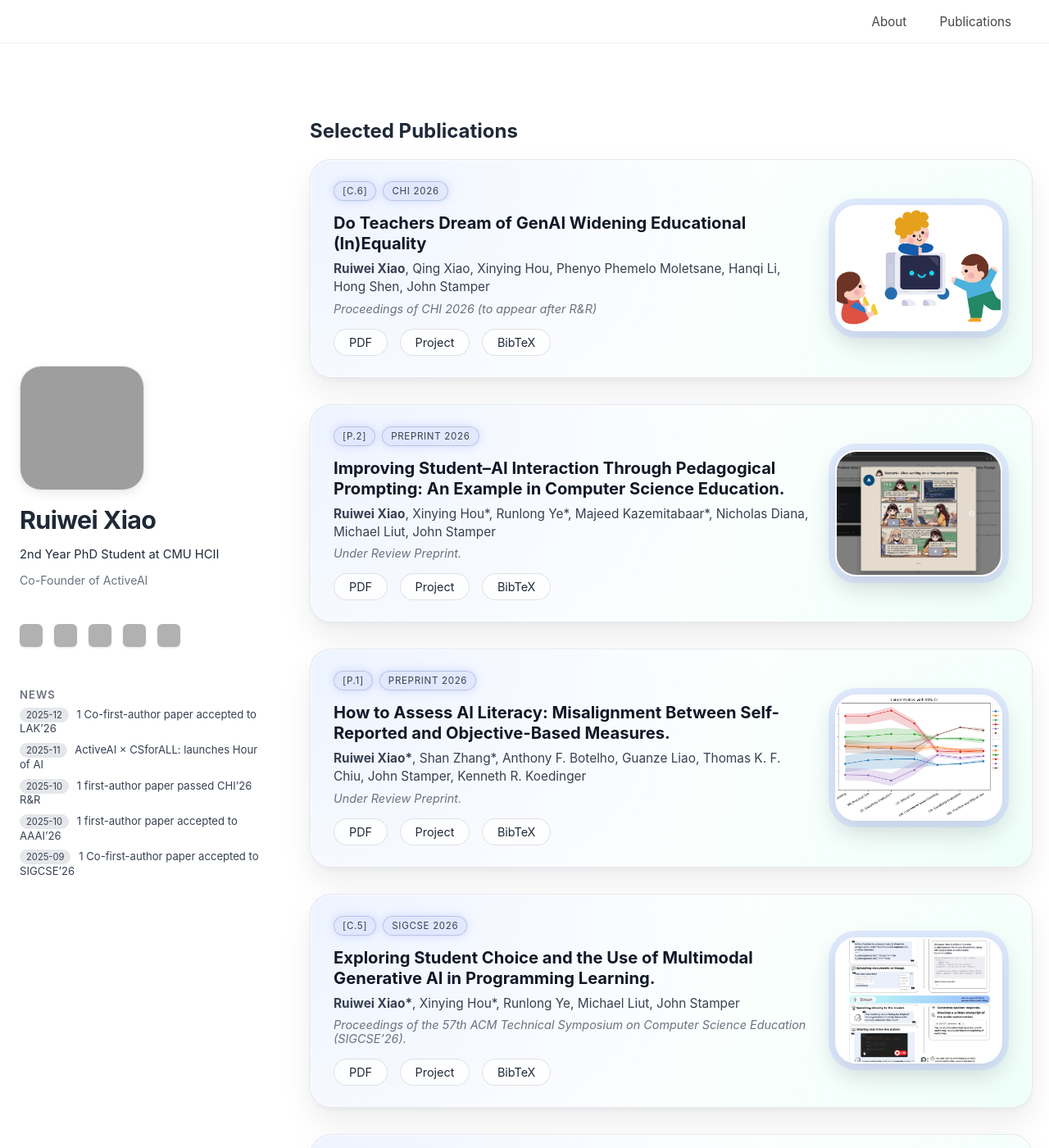
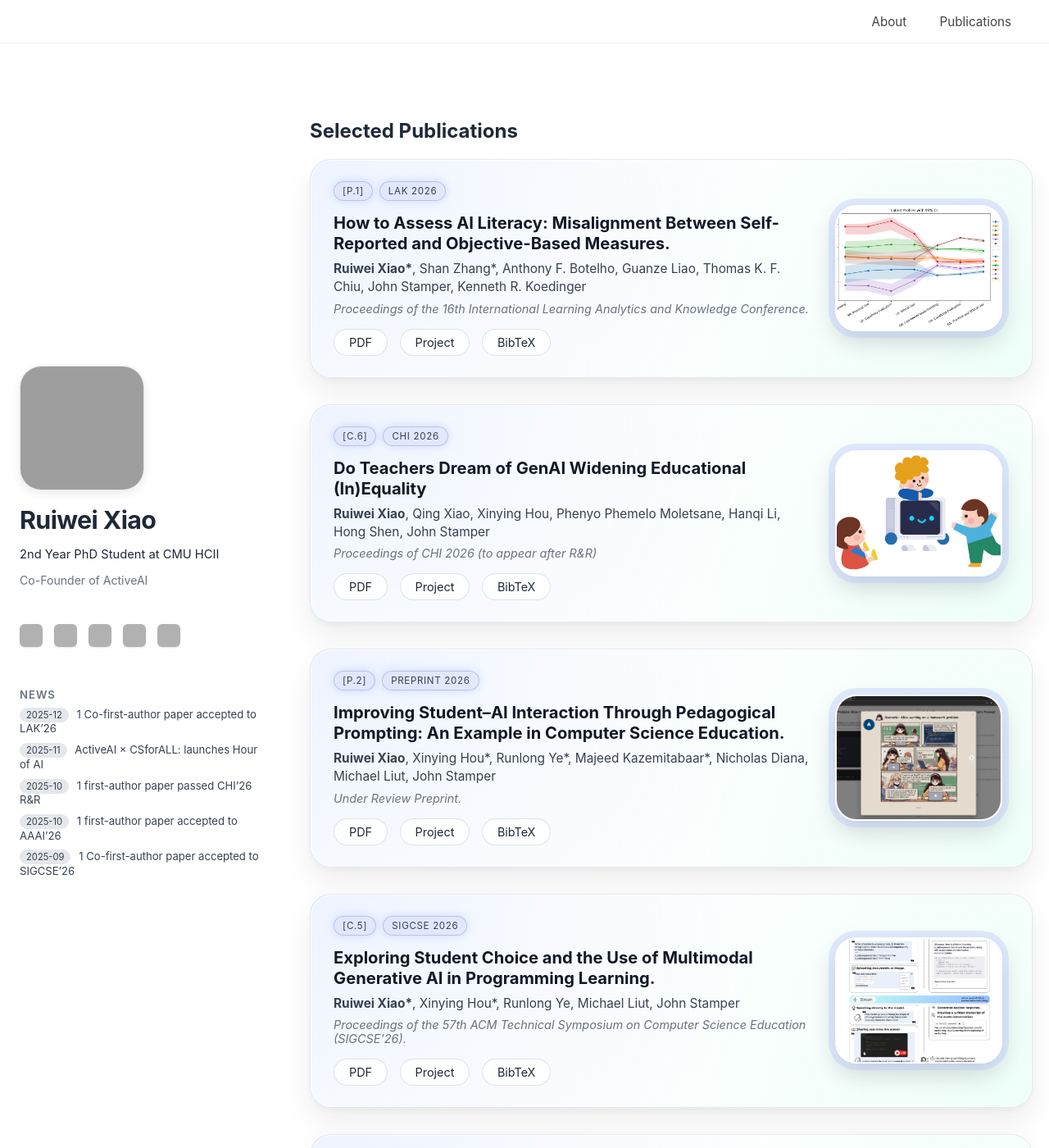
Before and after one commit to ruiwei-xiao/ruiwei-xiao.github.io, a Jekyll site: the page built from publications.md, in a window 1280 px wide and 1400 px high. Shown: the whole window at 82% size. Built offline with Jekyll 4.4.1, drawn with Linux system fonts in a browser that asks for light colours; grey boxes are pictures that could not be loaded.

Commit message:
Update publications.md

```diff
--- a/publications.md
+++ b/publications.md
@@ -5,6 +5,32 @@ permalink: /publications/
 ---
 
 <h2>Selected Publications</h2>
+
+<!-- [C.7] LAK 2026 -->
+<div class="pub-card">
+  <div class="pub-left">
+    <div class="pub-tags">
+      <span>[P.1]</span><span>LAK 2026</span>
+    </div>
+    <div class="pub-title">
+      How to Assess AI Literacy: Misalignment Between Self-Reported and Objective-Based Measures.
+    </div>
+    <div class="pub-authors">
+      <strong>Ruiwei Xiao*</strong>, Shan Zhang*, Anthony F. Botelho, Guanze Liao, Thomas K. F. Chiu, John Stamper, Kenneth R. Koedinger
+    </div>
+    <div class="pub-venue">
+      Proceedings of the 16th International Learning Analytics and Knowledge Conference.
+    </div>
+    <div class="pub-buttons">
+      <a href="#">PDF</a>
+      <a href="#">Project</a>
+      <a href="#">BibTeX</a>
+    </div>
+  </div>
+  <div class="pub-right">
+    <img src="/assets/img/lak26.png" alt="AI literacy assessment paper teaser">
+  </div>
+</div>
 
 <!-- [C.6] CHI 2026 -->
 <div class="pub-card">
@@ -33,7 +59,7 @@ permalink: /publications/
   </div>
 </div>
 
-<!-- [P.2] CAEAI 2026 -->
+<!-- [P.1] CAEAI 2026 -->
 <div class="pub-card">
   <div class="pub-left">
     <div class="pub-tags">
@@ -59,31 +85,6 @@ permalink: /publications/
   </div>
 </div>
 
-<!-- [P.1] LAK 2026 -->
-<div class="pub-card">
-  <div class="pub-left">
-    <div class="pub-tags">
-      <span>[P.1]</span><span>Preprint 2026</span>
-    </div>
-    <div class="pub-title">
-      How to Assess AI Literacy: Misalignment Between Self-Reported and Objective-Based Measures.
-    </div>
-    <div class="pub-authors">
-      <strong>Ruiwei Xiao*</strong>, Shan Zhang*, Anthony F. Botelho, Guanze Liao, Thomas K. F. Chiu, John Stamper, Kenneth R. Koedinger
-    </div>
-    <div class="pub-venue">
-      Under Review Preprint.
-    </div>
-    <div class="pub-buttons">
-      <a href="#">PDF</a>
-      <a href="#">Project</a>
-      <a href="#">BibTeX</a>
-    </div>
-  </div>
-  <div class="pub-right">
-    <img src="/assets/img/lak26.png" alt="AI literacy assessment paper teaser">
-  </div>
-</div>
 
 <!-- [C.5] SIGCSE 2026 -->
 <div class="pub-card">
```
